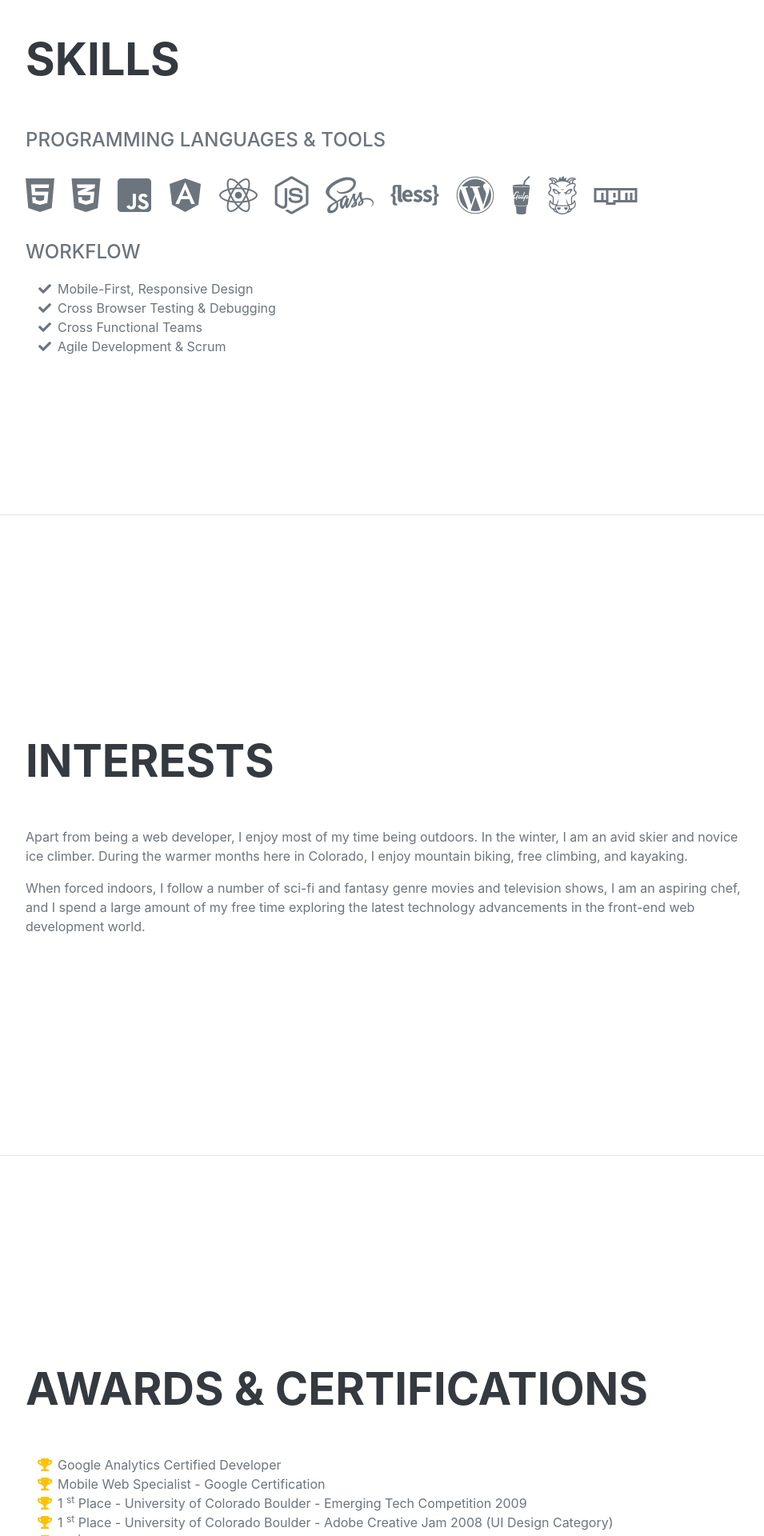
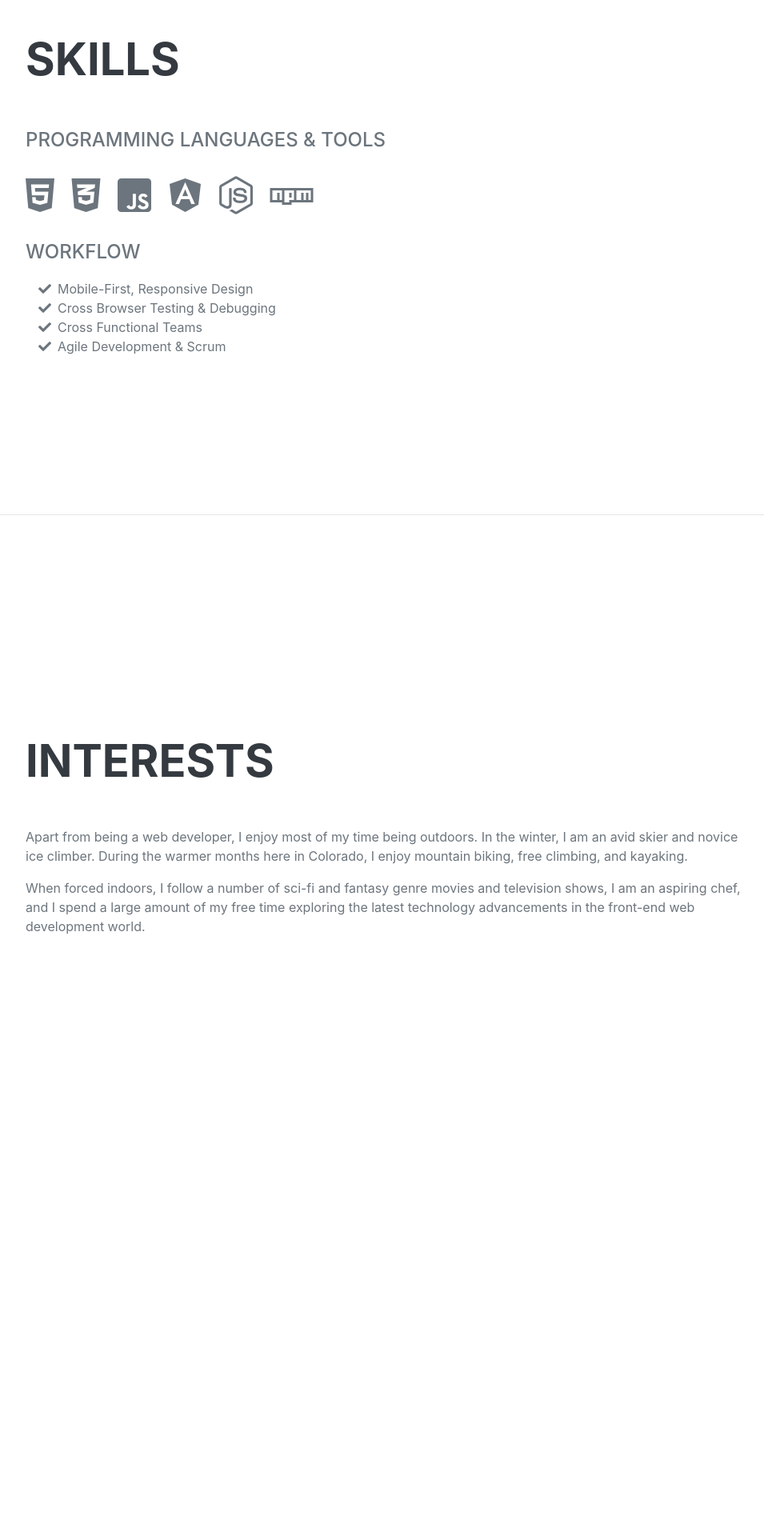
Before and after one commit to dayandavid/DjangoResume, a Django app: page / in a window 1280 px wide. Shown: the part 4160-6080 px from the top of the page at 80% size, without its empty margins (288-1243 px from the left). After the commit the page ends 5327 px from the top, so only its background shows below. Run offline with Django 3.2, Linux system fonts and the light colour scheme; some libraries are stand-ins or nearby versions.

Commit message:
Deleted award section.

```diff
--- a/DjangoTestingApp/templates/DjangoTestingApp/index.html
+++ b/DjangoTestingApp/templates/DjangoTestingApp/index.html
@@ -30,7 +30,6 @@
                 <li class="nav-item"><a href="#education" class="nav-link js-scroll-trigger">Educacion</a></li>
                 <li class="nav-item"><a href="#skills" class="nav-link js-scroll-trigger">Habilidades</a></li>
                 <li class="nav-item"><a href="#interests" class="nav-link js-scroll-trigger">Intereses</a></li>
-                <li class="nav-item"><a href="#awards" class="nav-link js-scroll-trigger">Reconocimientos</a></li>
             </ul>
         </div>
     </nav>
@@ -145,13 +144,7 @@
                     <li class="list-inline-item"><i class="fab fa-css3-alt"></i></li>
                     <li class="list-inline-item"><i class="fab fa-js-square"></i></li>
                     <li class="list-inline-item"><i class="fab fa-angular"></i></li>
-                        <li class="list-inline-item"><i class="fab fa-react"></i></li>
                     <li class="list-inline-item"><i class="fab fa-node-js"></i></li>
-                        <li class="list-inline-item"><i class="fab fa-sass"></i></li>
-                        <li class="list-inline-item"><i class="fab fa-less"></i></li>
-                        <li class="list-inline-item"><i class="fab fa-wordpress"></i></li>
-                        <li class="list-inline-item"><i class="fab fa-gulp"></i></li>
-                        <li class="list-inline-item"><i class="fab fa-grunt"></i></li>
                     <li class="list-inline-item"><i class="fab fa-npm"></i></li>
                 </ul>
                 <div class="subheading mb-3">Workflow</div>
@@ -184,53 +177,6 @@
                     <p class="mb-0">When forced indoors, I follow a number of sci-fi and fantasy genre movies and television shows, I am an aspiring chef, and I spend a large amount of my free time exploring the latest technology advancements in the front-end web development world.</p>
                 </div>
         </section>
-            <hr class="m-0" />
-            <!-- Awards-->
-            <section class="resume-section" id="awards">
-                <div class="resume-section-content">
-                    <h2 class="mb-5">Awards & Certifications</h2>
-                    <ul class="fa-ul mb-0">
-                        <li>
-                            <span class="fa-li"><i class="fas fa-trophy text-warning"></i></span>
-                            Google Analytics Certified Developer
-                        </li>
-                        <li>
-                            <span class="fa-li"><i class="fas fa-trophy text-warning"></i></span>
-                            Mobile Web Specialist - Google Certification
-                        </li>
-                        <li>
-                            <span class="fa-li"><i class="fas fa-trophy text-warning"></i></span>
-                            1
-                            <sup>st</sup>
-                            Place - University of Colorado Boulder - Emerging Tech Competition 2009
-                        </li>
-                        <li>
-                            <span class="fa-li"><i class="fas fa-trophy text-warning"></i></span>
-                            1
-                            <sup>st</sup>
-                            Place - University of Colorado Boulder - Adobe Creative Jam 2008 (UI Design Category)
-                        </li>
-                        <li>
-                            <span class="fa-li"><i class="fas fa-trophy text-warning"></i></span>
-                            2
-                            <sup>nd</sup>
-                            Place - University of Colorado Boulder - Emerging Tech Competition 2008
-                        </li>
-                        <li>
-                            <span class="fa-li"><i class="fas fa-trophy text-warning"></i></span>
-                            1
-                            <sup>st</sup>
-                            Place - James Buchanan High School - Hackathon 2006
-                        </li>
-                        <li>
-                            <span class="fa-li"><i class="fas fa-trophy text-warning"></i></span>
-                            3
-                            <sup>rd</sup>
-                            Place - James Buchanan High School - Hackathon 2005
-                        </li>
-                    </ul>
-                </div>
-            </section>
     </div>
     <!-- Javascripts imports -->
     <script src="{% static 'DjangoTestingApp/js/jquery-3.5.1.js' %}"></script>
```
Lines whose indentation alone changed are shown as unchanged.
